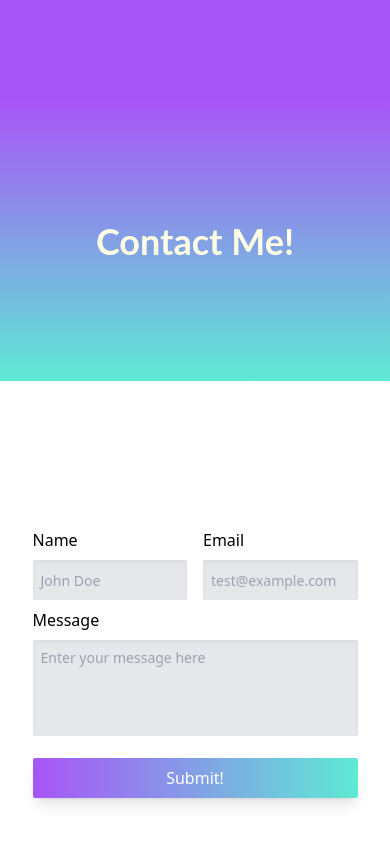
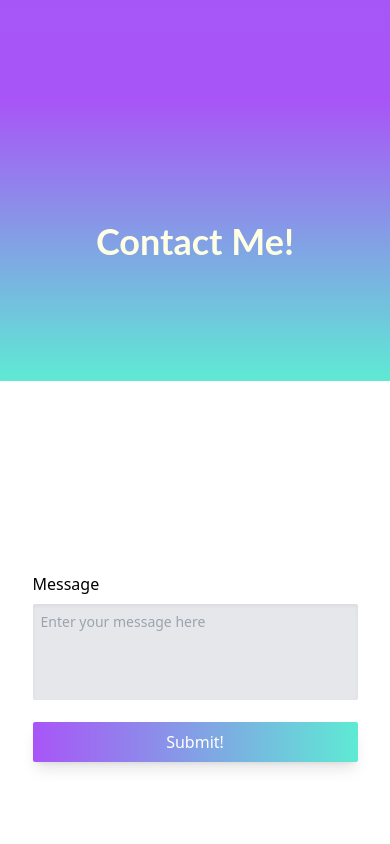
Before and after one commit to WahabJI/my-project, a Next.js app: page / in a window 390 px wide. Shown: the part 5548-6392 px from the top of the page. Built offline with nearby package versions, Linux system fonts and the light colour scheme.

Commit message:
worked on trying to make it responsive but failed

```diff
--- a/components/sections/ContactSection.tsx
+++ b/components/sections/ContactSection.tsx
@@ -9,7 +9,7 @@ export const ContactSection = () => {
 
       <div className="bg-white flex justify-center items-center h-4/6 shadow-lg">
         <form className="w-5/6 md:w-2/6">
-          <div className="flex">
+          <div className="flex hidden md:block">
             <div className="w-full">
               <label htmlFor="name" className="flex mb-2">Name</label>
               <input id="name" className="bg-gray-200 rounded-sm w-full h-10 shadow-inner placeholder:pl-2 placeholder:text-sm" placeholder="John Doe"></input>
```
